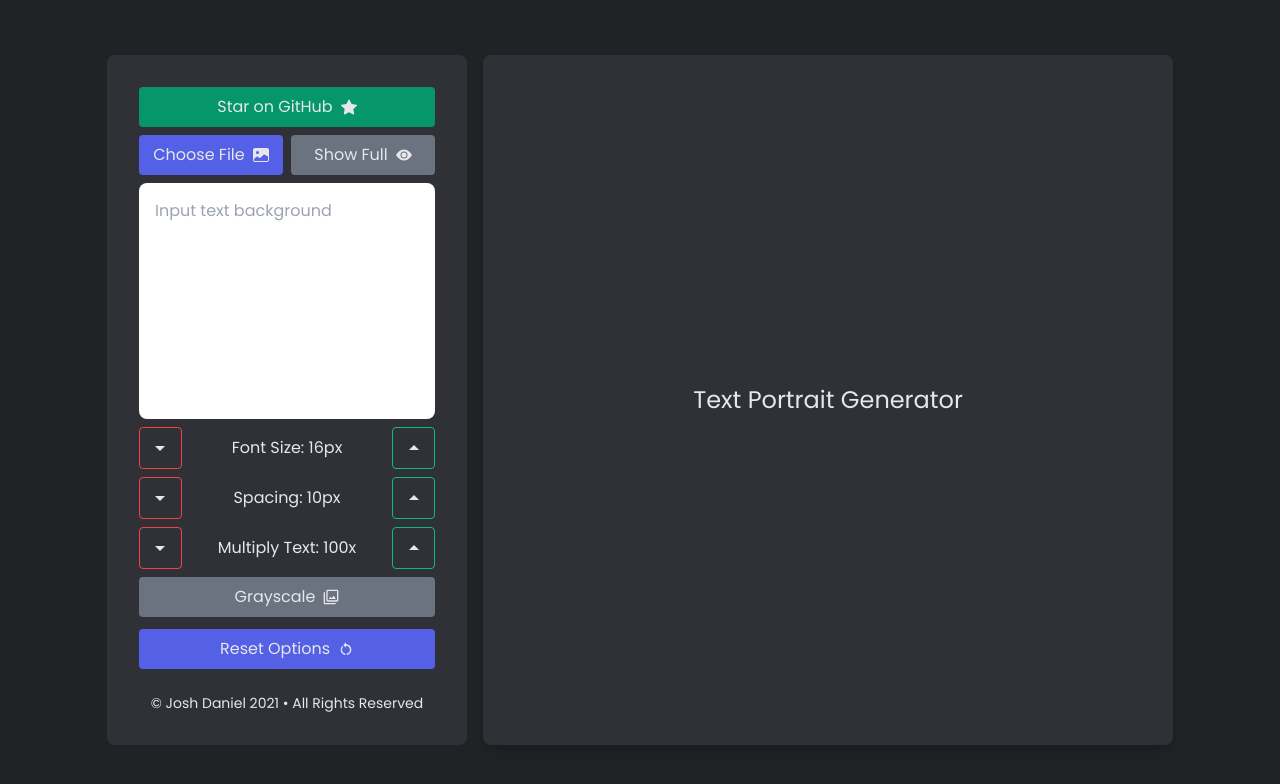
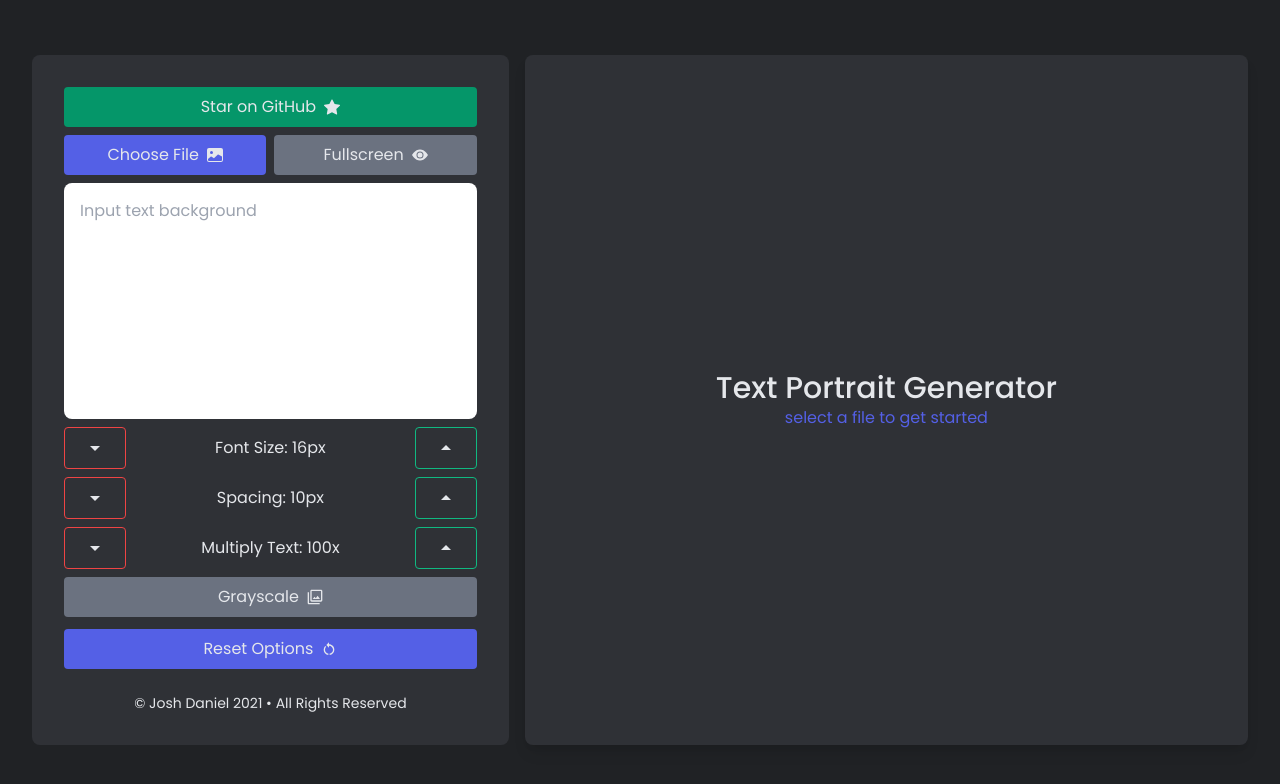
Before and after one commit to joshxfi/text-portrait-generator, a React (Vite) app: page / in a window 1280 px wide. Shown: the top 784 px of the page. Built offline with nearby package versions, Linux system fonts and the light colour scheme.

Commit message:
Style: update layout

```diff
--- a/src/App.tsx
+++ b/src/App.tsx
@@ -46,8 +46,9 @@ const App: React.FC = () => {
   if (showFull) return <Output {...outputProps} />;
 
   return (
-    <main className='flex mx-auto items-center justify-center lg:h-screen lg:space-x-4 space-y-4 lg:space-y-0 flex-col lg:flex-row pb-4 lg:pb-0'>
-      <div className='p-8 bg-secondary text-gray-200 rounded-lg flex flex-col items-center w-[95%] h-full lg:h-[690px] lg:w-[360px] space-y-2 mt-4 lg:mt-0'>
+    <main className='grid place-items-center h-screen px-2 md:px-4 lg:px-8'>
+      <div className='lg:grid md:gap-4 gap-2 w-full 2xl:grid-cols-4 grid-cols-5 flex flex-col mt-2 md:mt-4 lg:mt-0 pb-2 md:pb-4 lg:pb-0'>
+        <div className='2xl:col-auto col-span-2 p-8 bg-secondary text-gray-200 rounded-lg flex flex-col items-center space-y-2 lg:mt-0 lg:h-[690px]'>
           <a
             className='btn bg-green-600  hover:bg-green-600/90 hover:shadow-lg'
             href='https://github.com/joshxfi/text-portrait-generator'
@@ -73,7 +74,7 @@ const App: React.FC = () => {
               } btn`}
               onClick={() => file && setShowFull(true)}
             >
-            <p>Show Full</p>
+              <p>Fullscreen</p>
               <BsEyeFill />
             </button>
           </div>
@@ -118,18 +119,29 @@ const App: React.FC = () => {
             </button>
           </div>
 
-        <p className='text-sm pt-4'>© Josh Daniel 2021 • All Rights Reserved</p>
+          <p className='text-sm pt-4'>
+            © Josh Daniel 2021 • All Rights Reserved
+          </p>
         </div>
 
         <div
           className={`${
             !file && 'p-8'
-        } bg-secondary rounded-lg w-[95%] lg:w-[690px] h-[500px] lg:h-[690px] grid place-items-center overflow-hidden shadow-lg`}
+          } bg-secondary rounded-lg overflow-hidden shadow-lg 2xl:col-span-3 col-span-3 grid place-items-center h-[500px] lg:h-[690px]`}
         >
           {file ? (
             <Output {...outputProps} />
           ) : (
-          <p className='text-gray-200 text-2xl'>Text Portrait Generator</p>
+            <div className='text-gray-200 text-center'>
+              <h2 className='text-3xl font-medium'>Text Portrait Generator</h2>
+
+              <button
+                onClick={() => fileRef.current?.click()}
+                className='text-primary'
+              >
+                select a file to get started
+              </button>
+            </div>
           )}
         </div>
 
@@ -143,6 +155,7 @@ const App: React.FC = () => {
           }}
           accept='image/png, image/gif, image/jpeg'
         />
+      </div>
     </main>
   );
 };
```
Lines whose indentation alone changed are shown as unchanged.
